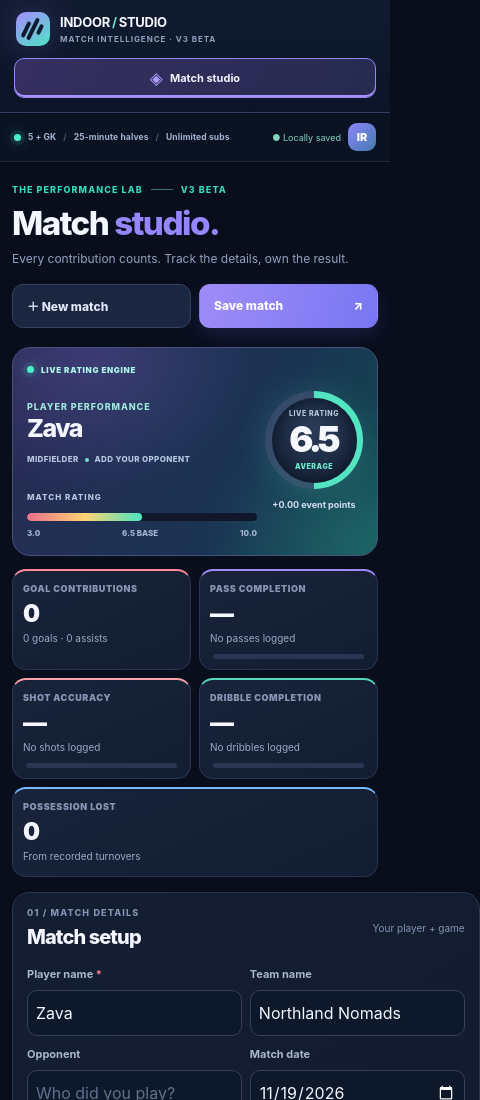
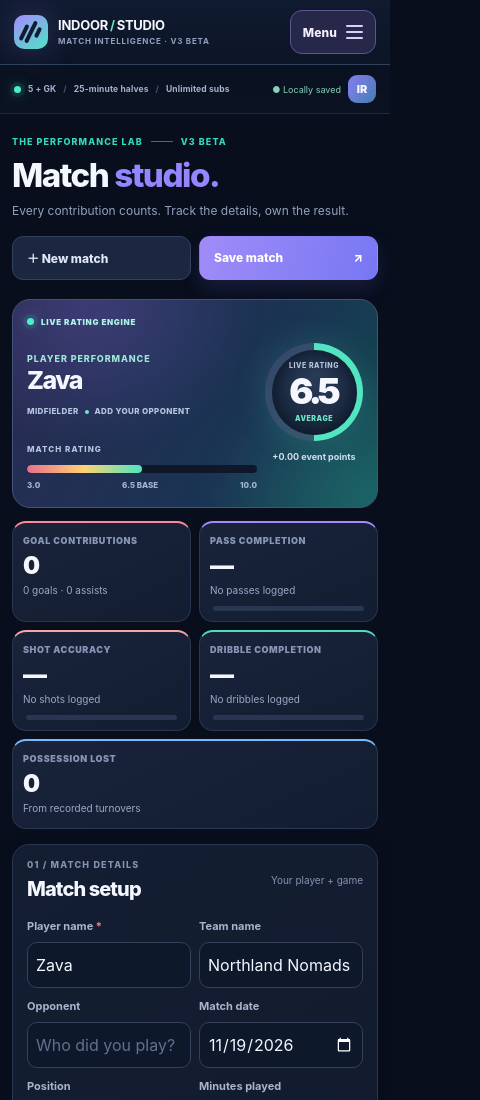
Before and after one commit to mattsattler/indoor-rating-studio, a plain HTML site: page index.html in a window 390 px wide. Shown: the top 1100 px of the page, 480 px wide, since content can reach past the window. Drawn offline with Linux system fonts and the light colour scheme.

Commit message:
Add files via upload

```diff
--- a/index.html
+++ b/index.html
@@ -2,7 +2,7 @@
 <html lang="en">
 <head>
   <meta charset="utf-8">
-  <meta name="viewport" content="width=device-width, initial-scale=1">
+  <meta name="viewport" content="width=device-width, initial-scale=1, viewport-fit=cover">
   <meta name="color-scheme" content="dark">
   <meta name="description" content="Indoor Rating Studio — an offline indoor soccer match rating calculator, full match reports and portable backups.">
   <title>Indoor Rating Studio | V3 Beta</title>
@@ -152,5 +152,6 @@
   <script src="storage.js"></script>
   <script src="script.js"></script>
   <script src="pwa.js" defer></script>
+  <script src="mobile-nav.js" defer></script>
 </body>
 </html>
--- /dev/null
+++ b/mobile-nav.js
@@ -0,0 +1,34 @@
+/* Mobile navigation presentation only. No changes to tracking, scoring, or stored data. */
+(() => {
+  'use strict';
+  const sidebar=document.querySelector('.sidebar');
+  const brand=sidebar?.querySelector('.brand');
+  const nav=sidebar?.querySelector('.side-nav');
+  if(!sidebar || !brand || !nav || !window.matchMedia) return;
+  const breakpoint=window.matchMedia('(max-width: 700px)');
+  const button=document.createElement('button');
+  button.type='button';
+  button.className='mobile-menu-toggle';
+  button.setAttribute('aria-controls','studio-primary-navigation');
+  button.setAttribute('aria-expanded','false');
+  button.setAttribute('aria-label','Open navigation menu');
+  button.innerHTML='<span class="mobile-menu-text">Menu</span><span class="mobile-menu-icon" aria-hidden="true"><i></i><i></i><i></i></span>';
+  nav.id='studio-primary-navigation';
+  brand.appendChild(button);
+  const label=button.querySelector('.mobile-menu-text');
+  function setOpen(open){
+    const value=Boolean(open && breakpoint.matches);
+    sidebar.classList.toggle('menu-open',value);
+    button.setAttribute('aria-expanded',String(value));
+    button.setAttribute('aria-label',value?'Close navigation menu':'Open navigation menu');
+    label.textContent=value?'Close':'Menu';
+  }
+  function syncLayout(){ button.hidden=!breakpoint.matches; if(!breakpoint.matches) setOpen(false); }
+  button.addEventListener('click',()=>setOpen(!sidebar.classList.contains('menu-open')));
+  nav.addEventListener('click',e=>{if(e.target.closest('button[data-view]'))setOpen(false);});
+  document.addEventListener('keydown',e=>{if(e.key==='Escape')setOpen(false);});
+  document.addEventListener('pointerdown',e=>{if(sidebar.classList.contains('menu-open')&&!sidebar.contains(e.target))setOpen(false);});
+  if(breakpoint.addEventListener)breakpoint.addEventListener('change',syncLayout);
+  else if(breakpoint.addListener)breakpoint.addListener(syncLayout);
+  syncLayout();
+})();
--- a/mobile.css
+++ b/mobile.css
@@ -213,3 +213,104 @@
   .counter button {width:35px;}
   .counter input {width:32px;}
 }
+
+
+/* V3 Beta mobile header & alignment correction.
+   All changes are constrained to mobile: desktop presentation is untouched. */
+@media screen and (max-width:700px) {
+  /* The mobile sidebar becomes a compact, persistent top navigation header. */
+  .sidebar {
+    position:sticky;
+    top:0;
+    z-index:25;
+    width:100%;
+    max-width:100%;
+    min-width:0;
+    padding:calc(10px + env(safe-area-inset-top,0px)) max(14px,env(safe-area-inset-right,0px)) 10px max(14px,env(safe-area-inset-left,0px));
+    border-right:none;
+    box-sizing:border-box;
+    box-shadow:0 8px 22px #00000024;
+  }
+  .brand {
+    display:flex;
+    justify-content:flex-start;
+    align-items:center;
+    gap:10px;
+    min-width:0;
+    padding:0;
+  }
+  .brand>div:nth-child(2){min-width:0;flex:1 1 auto;}
+  .brand strong {font-size:13px;white-space:normal;line-height:1.1;}
+  .brand small {line-height:1.3;letter-spacing:.10em;}
+  .mobile-menu-toggle {
+    flex:0 0 auto;
+    display:inline-flex;
+    align-items:center;
+    gap:9px;
+    min-height:44px;
+    padding:0 12px;
+    border:1px solid #5e548e;
+    border-radius:12px;
+    background:#27274a;
+    color:#f3efff;
+    font-size:12px;
+    font-weight:800;
+    letter-spacing:.01em;
+    -webkit-tap-highlight-color:transparent;
+    touch-action:manipulation;
+  }
+  .mobile-menu-toggle[aria-expanded="true"] {background:#373063;border-color:#9d8cff;}
+  .mobile-menu-icon {width:17px;display:flex;flex-direction:column;gap:4px;align-items:center;justify-content:center;}
+  .mobile-menu-icon i {display:block;height:2px;width:17px;background:#d8ceff;border-radius:10px;transition:transform .15s,opacity .15s;}
+  .mobile-menu-toggle[aria-expanded="true"] .mobile-menu-icon i:nth-child(1) {transform:translateY(6px) rotate(45deg);}
+  .mobile-menu-toggle[aria-expanded="true"] .mobile-menu-icon i:nth-child(2) {opacity:0;}
+  .mobile-menu-toggle[aria-expanded="true"] .mobile-menu-icon i:nth-child(3) {transform:translateY(-6px) rotate(-45deg);}
+  .side-nav {display:none;overflow:visible;scroll-snap-type:none;flex-direction:column;gap:7px;padding:12px 0 3px;}
+  .sidebar.menu-open .side-nav {display:grid;grid-template-columns:minmax(0,1fr);}
+  .nav-link {
+    width:100%;max-width:100%;min-width:0;
+    min-height:45px;
+    display:flex;justify-content:flex-start;align-items:center;
+    padding:10px 14px;
+    gap:11px;
+    text-align:left;
+    scroll-snap-align:none;
+    font-size:12px;
+  }
+  .nav-icon {width:23px;text-align:center;font-size:17px;}
+  .nav-index {display:block;margin-left:auto;}
+
+  /* Eliminate intrinsic-grid overflow and line up every card with the same gutters. */
+  html,body {width:100%;max-width:100%;overflow-x:clip;}
+  .app-shell,.main-panel,main,.view {width:100%;max-width:100%;min-width:0;box-sizing:border-box;}
+  .view {
+    padding-left:max(14px,env(safe-area-inset-left,0px));
+    padding-right:max(14px,env(safe-area-inset-right,0px));
+  }
+  .page-heading,.heading-actions,.score-hero,.quick-kpis,.workspace-grid,.workspace-main,.workspace-side,
+  .surface,.event-section,.match-details,.mini-kpi,.method-overview,.method-glossary,
+  .library-summary,.analytics-kpis,.data-grid {min-width:0;max-width:100%;box-sizing:border-box;}
+  .page-heading,.score-hero,.quick-kpis,.workspace-grid {width:100%;margin-left:0;margin-right:0;}
+  .workspace-grid {display:grid;grid-template-columns:minmax(0,1fr);}
+  .workspace-main,.workspace-side {width:100%;min-width:0;}
+  .workspace-side {display:grid;grid-template-columns:minmax(0,1fr);}
+  .workspace-side .note-card {grid-column:auto;}
+  .quick-kpis {display:grid;grid-template-columns:repeat(2,minmax(0,1fr));}
+  .mini-kpi {min-width:0;width:100%;overflow:hidden;}
+  .mini-kpi:nth-child(5) {grid-column:1 / -1;width:100%;}
+  .score-hero {grid-template-columns:minmax(0,1fr) 112px;}
+  .hero-left,.hero-right {min-width:0;}
+  .topbar{width:100%;max-width:100%;box-sizing:border-box;min-width:0;}
+  .topbar-left{min-width:0;}
+  .method-overview,.method-triad,.method-groups,.method-formula,.method-kpis {max-width:100%;min-width:0;}
+  .event-grid,.event-item,.field-grid,.field {min-width:0;max-width:100%;}
+  .event-item{width:100%;}
+}
+@media screen and (max-width:390px) {
+  .view{padding-left:max(12px,env(safe-area-inset-left,0px));padding-right:max(12px,env(safe-area-inset-right,0px));}
+  .score-hero {grid-template-columns:minmax(0,1fr) 98px;}
+}
+@media screen and (max-width:340px) {
+  .score-hero {grid-template-columns:minmax(0,1fr) 88px;}
+  .mobile-menu-toggle{padding:0 10px;gap:6px;}
+}
--- a/service-worker.js
+++ b/service-worker.js
@@ -1,11 +1,12 @@
 // Indoor Rating Studio V3 Beta: static offline assets only.
 // Bump CACHE_NAME when changing the app's offline asset set.
-const CACHE_NAME = 'indoor-studio-v3-beta-mobile-2';
+const CACHE_NAME = 'indoor-studio-v3-beta-mobile-menu-3';
 const APP_FILES = [
   './',
   './index.html',
   './style.css',
   './mobile.css',
+  './mobile-nav.js',
   './ratings.js',
   './storage.js',
   './script.js',
```
